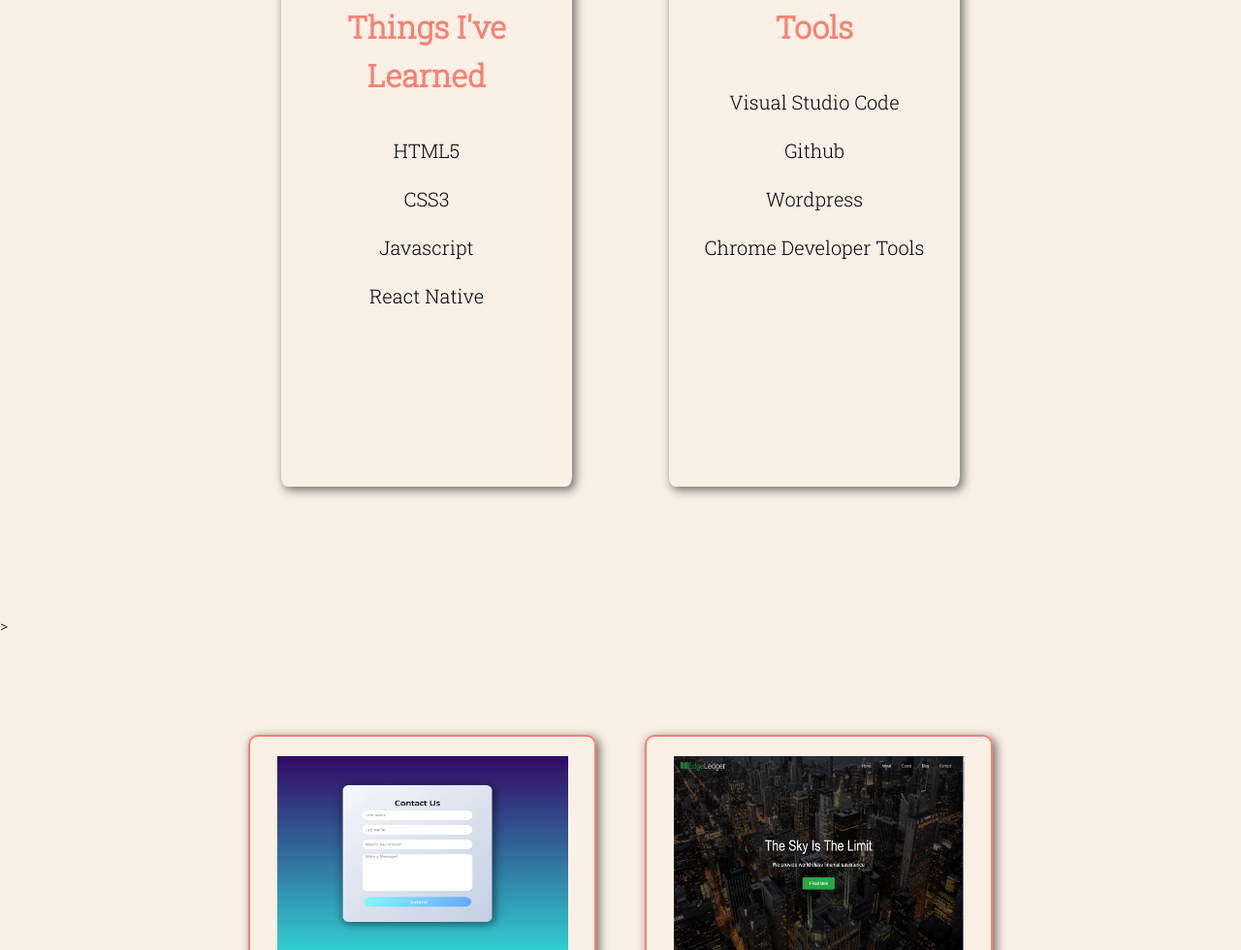
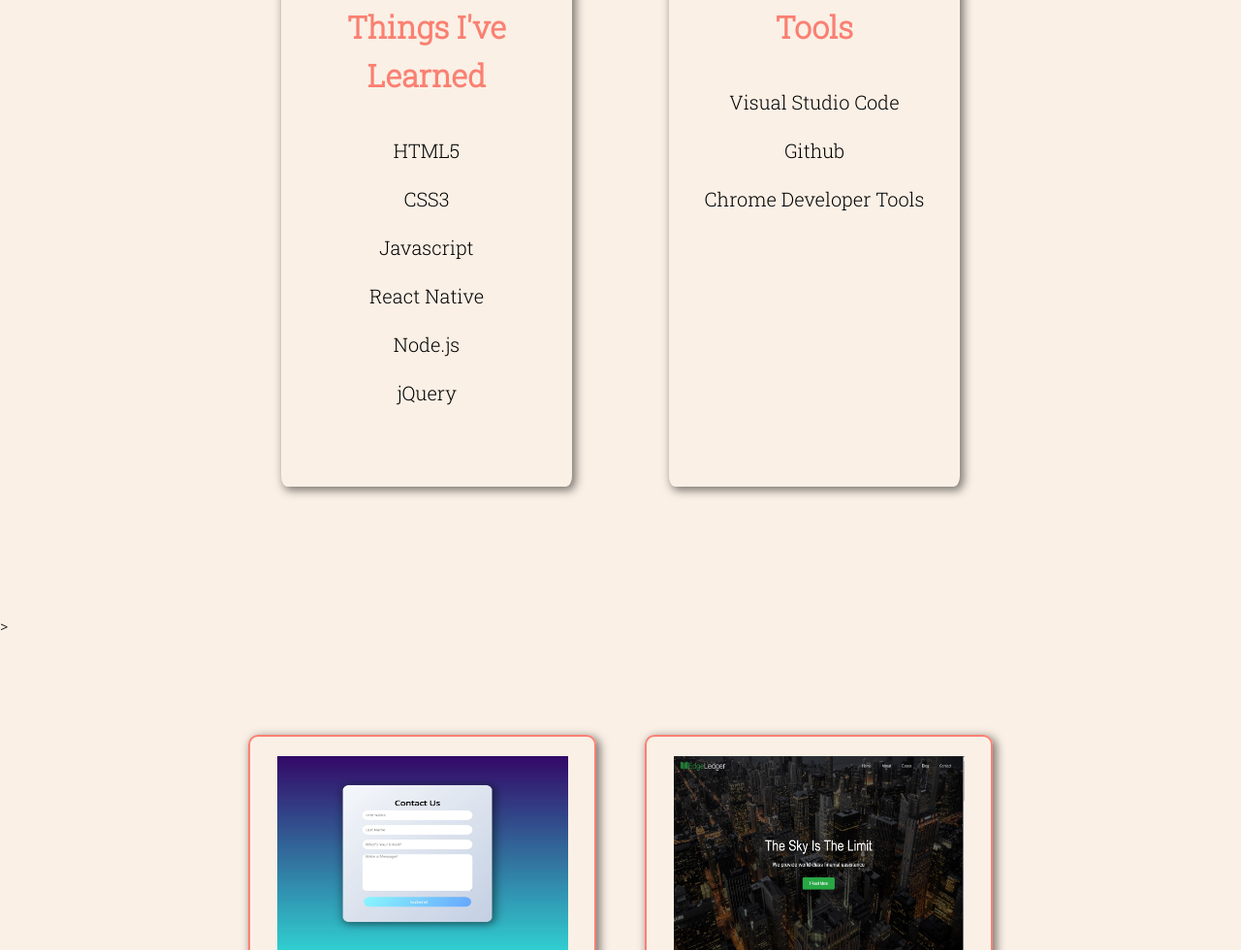
Before and after one commit to derekjahwu/Portfolio, a plain HTML site: page index.html in a window 1280 px wide. Shown: the part 1426-2406 px from the top of the page at 97% size. Drawn offline with nearby package versions, Linux system fonts and the light colour scheme.

Commit message:
Add files via upload

```diff
--- a/index.html
+++ b/index.html
@@ -3,18 +3,10 @@
 <head>
 <title>Derek J. Wu | Portfolio</title>
 <link rel="stylesheet" type="text/css" media="screen and (max-device-width:799px)" href="css/home-mobile.css" />
-
 <link rel="stylesheet" type="text/css" media="screen and (min-device-width:800px)" href="css/style.css" />
-
 <link rel="preconnect" href="https://fonts.gstatic.com">
-
 <link href="https://fonts.googleapis.com/css2?family=Roboto+Slab:wght@300&display=swap" rel="stylesheet">
-
-<link
-    rel="stylesheet"
-    href="https://cdnjs.cloudflare.com/ajax/libs/animate.css/4.1.1/animate.min.css"
-  />
-
+<link rel="stylesheet" href="https://cdnjs.cloudflare.com/ajax/libs/animate.css/4.1.1/animate.min.css"/>
 </head>
 <body>
 	<header class="navbar">
@@ -64,6 +56,8 @@
 			<li>CSS3</li>
 			<li>Javascript</li>
 			<li>React Native</li>
+			<li>Node.js</li>
+			<li>jQuery</li>
 		</ul>
 
 
@@ -71,7 +65,6 @@
 			<h1>Tools</h1>
 			<li>Visual Studio Code</li>
 			<li>Github</li>
-			<li>Wordpress</li>
 			<li>Chrome Developer Tools</li>
 		</ul>
 		</div>
@@ -116,8 +109,6 @@
 	</div>
 </div>
 
-
-
 <div id="projects">
 	<div class="container">
 		 <div class="projects-container">
@@ -161,9 +152,6 @@
 <div id="projects">
 	<div class="container">
 		    <div class="projects-container">
-
-
-
 				<div class="project">
 					<div class="image">
 					<a href="https://hungry-lamarr-3e89ed.netlify.app" target="_blank">
@@ -186,7 +174,6 @@
 	</div>
 </div>
 
-
 <script src="app.js"></script>
 
 </body>
```
Lines whose indentation alone changed are shown as unchanged.
